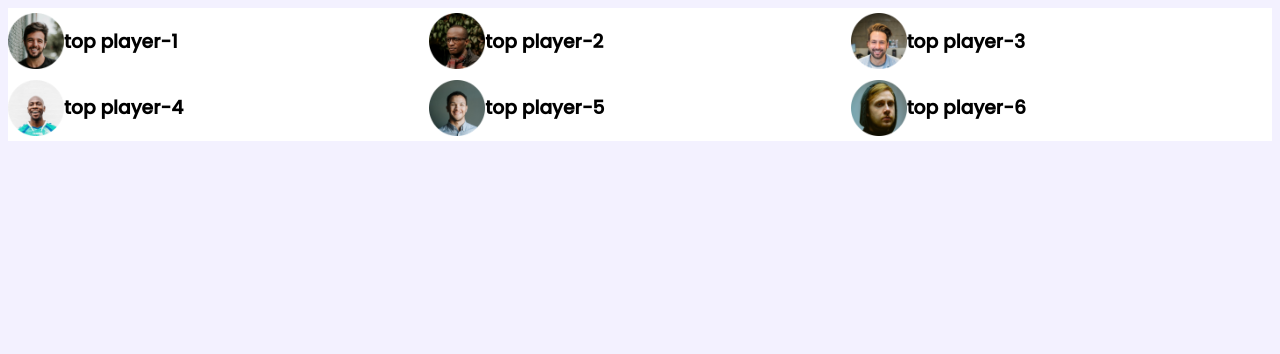
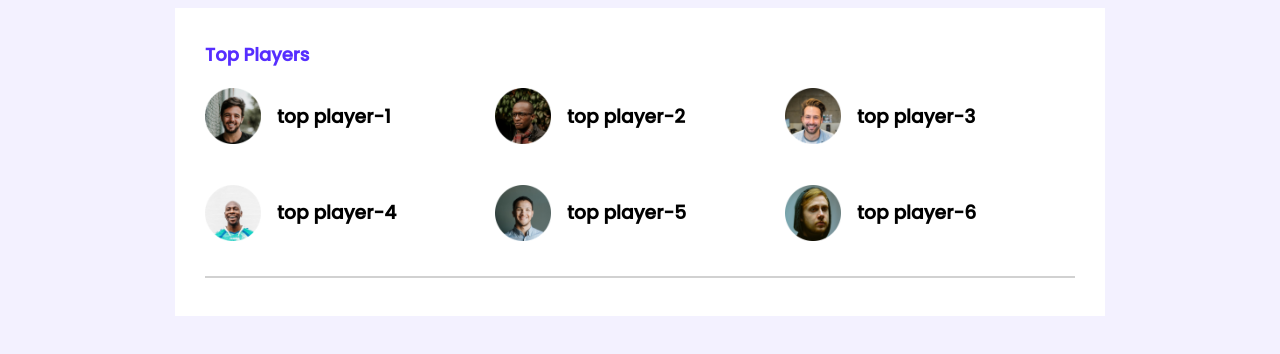
Before and after one commit to mahai87/leader-board-css3, a plain HTML site: page index.html in a window 1280 px wide. Drawn offline with Linux system fonts and the light colour scheme.

Commit message:
first section

```diff
--- a/index.html
+++ b/index.html
@@ -15,37 +15,39 @@
 <!-- header end -->
 <main>
     <!-- top players and top blogs -->
-    <section>
-        <div class="top-players container">
+    <section class="container">
+        <div class="top-players ">
+            <h2 class="section-title">Top Players</h2>
             <div class="players">
                 <!-- .player*6>img[src="images/players/player-$.png"]+h3{top player-$} -->
                 <div class="player">
                     <img src="images/players/player-1.png" alt="">
-                    <h3>top player-1</h3>
+                    <h3 class="player-name">top player-1</h3>
                 </div>
                 <div class="player">
                     <img src="images/players/player-2.png" alt="">
-                    <h3>top player-2</h3>
+                    <h3 class="player-name">top player-2</h3>
                 </div>
                 <div class="player">
                     <img src="images/players/player-3.png" alt="">
-                    <h3>top player-3</h3>
+                    <h3 class="player-name">top player-3</h3>
                 </div>
                 <div class="player">
                     <img src="images/players/player-4.png" alt="">
-                    <h3>top player-4</h3>
+                    <h3 class="player-name">top player-4</h3>
                 </div>
                 <div class="player">
                     <img src="images/players/player-5.png" alt="">
-                    <h3>top player-5</h3>
+                    <h3 class="player-name">top player-5</h3>
                 </div>
                 <div class="player">
                     <img src="images/players/player-6.png" alt="">
-                    <h3>top player-6</h3>
+                    <h3 class="player-name">top player-6</h3>
                 </div>
             </div>
 
         </div>
+        <hr>
     </section>
 </main>
 
--- a/styles/style.css
+++ b/styles/style.css
@@ -6,14 +6,35 @@ body{
     background-color: #F3F1FF;
 }
 /* top players style */
+main    {
+    display: flex;
+    justify-content: center;
+}
+.top-players {
+    margin-bottom: 30px;
+}
+.section-title {
+    color:#562EFF;
+    font-size: 24px;
+    margin-top: 3px;
+    font-size: 18px;
+
+
+}
 .container {
     background-color:#FFFFFF;
-    ;
+    width: 870px;
+    padding: 30px ;
+
+
+
+
 }
 .players {
     display: grid;
     grid-template-columns: repeat(3, 1fr);
     /* grid-template-columns: 1fr 1fr 1fr; */
+    grid-row-gap:30px;
 
 }
 .player {
@@ -24,3 +45,9 @@ body{
     width: 56px;
     height: 56px;
       }
+.player-name{
+    padding-left: 16px;
+}
+hr{
+    border: 1px solid #D1D1D1;
+}
```
